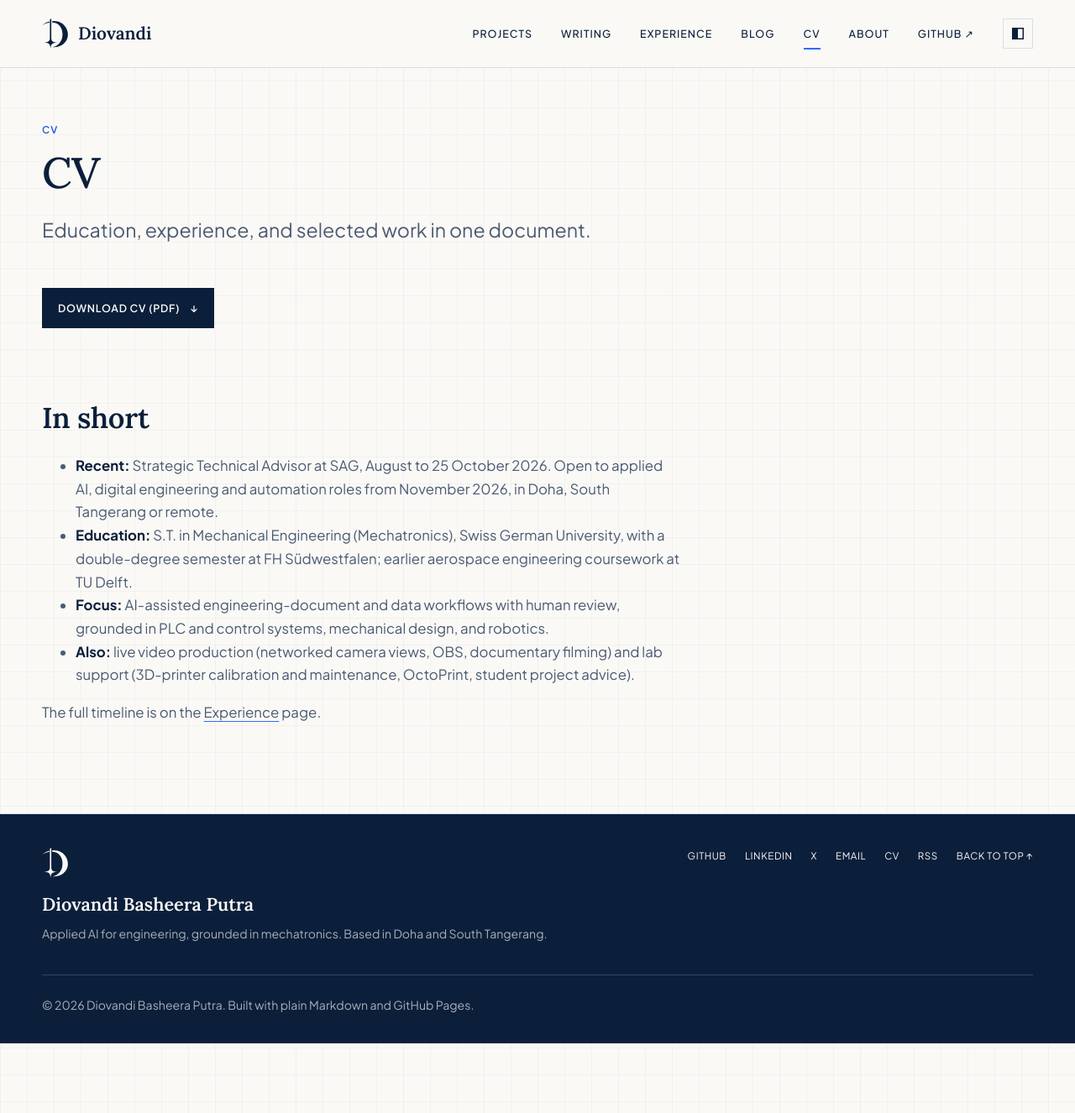
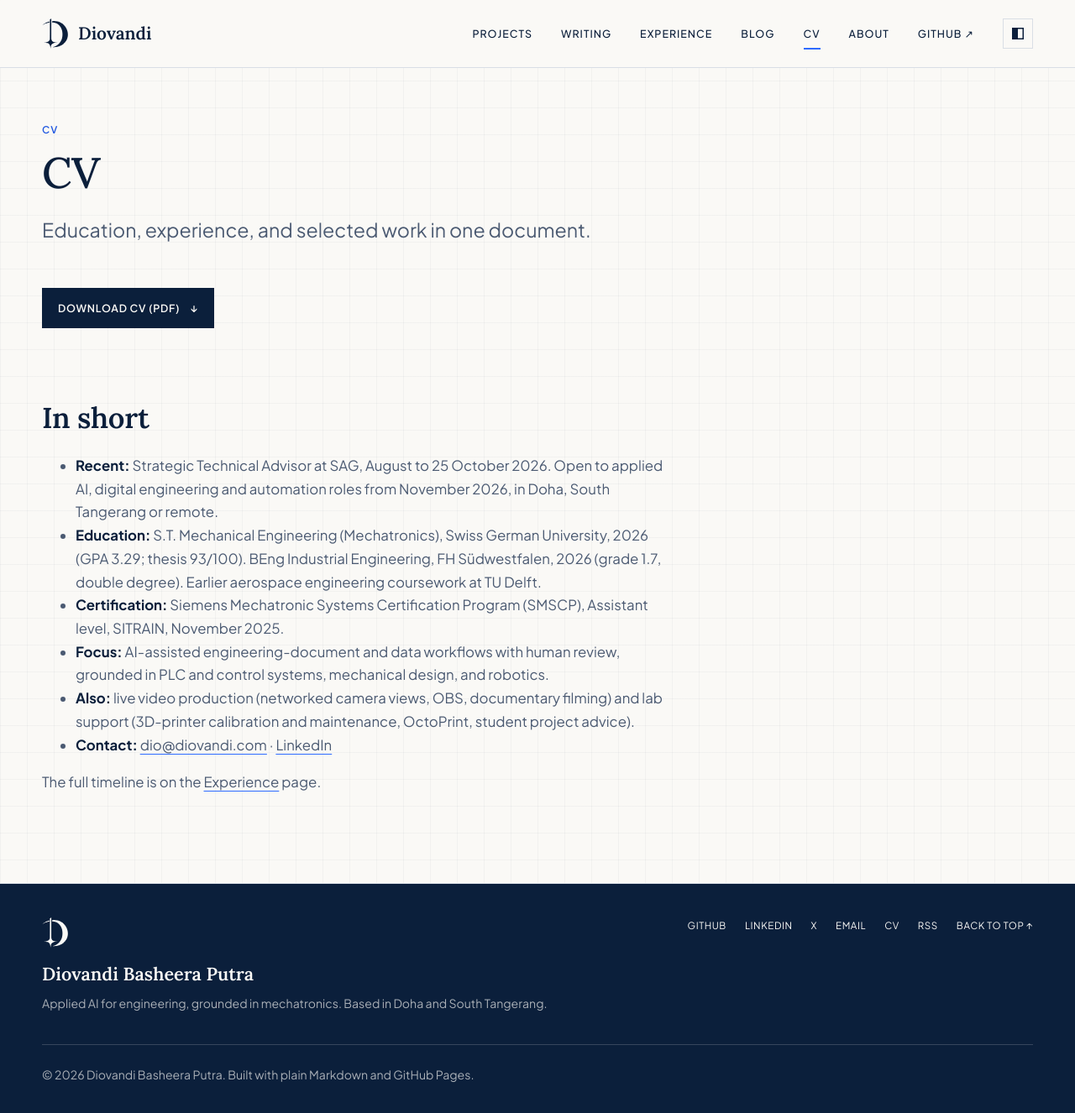
Before and after one commit to diovandi/diovandi.github.io, a Jekyll site: the page built from cv.md, in a window 1280 px wide. Shown: the whole page at 84% size. Built offline with Jekyll 4.4.1, drawn with Linux system fonts in a browser that asks for light colours; before the commit the page ends 1243 px from its top, so only the background shows below that.

Commit message:
State both degrees, the certification and contact on the CV page
The CV page called the FH Südwestfalen degree a semester. Match the
Experience page and the CV PDF.

Co-Authored-By: Claude Opus 5.5 (1M context) <noreply@anthropic.com>
Claude-Session: https://claude.ai/code/session_01Kh2PPVzeR3kRafaNJjdNj4

```diff
--- a/cv.md
+++ b/cv.md
@@ -14,8 +14,10 @@ A downloadable CV is available on request. Please reach out on [LinkedIn]({{ sit
 ## In short
 
 - **Recent:** Strategic Technical Advisor at SAG, August to 25 October 2026. Open to applied AI, digital engineering and automation roles from November 2026, in Doha, South Tangerang or remote.
-- **Education:** S.T. in Mechanical Engineering (Mechatronics), Swiss German University, with a double-degree semester at FH Südwestfalen; earlier aerospace engineering coursework at TU Delft.
+- **Education:** S.T. Mechanical Engineering (Mechatronics), Swiss German University, 2026 (GPA 3.29; thesis 93/100). BEng Industrial Engineering, FH Südwestfalen, 2026 (grade 1.7, double degree). Earlier aerospace engineering coursework at TU Delft.
+- **Certification:** Siemens Mechatronic Systems Certification Program (SMSCP), Assistant level, SITRAIN, November 2025.
 - **Focus:** AI-assisted engineering-document and data workflows with human review, grounded in PLC and control systems, mechanical design, and robotics.
 - **Also:** live video production (networked camera views, OBS, documentary filming) and lab support (3D-printer calibration and maintenance, OctoPrint, student project advice).
+{% if site.data.profile.email %}- **Contact:** [{{ site.data.profile.email }}](mailto:{{ site.data.profile.email }}) · [LinkedIn]({{ site.data.profile.linkedin_url }}){% endif %}
 
 The full timeline is on the [Experience]({{ '/experience/' | relative_url }}) page.
```
